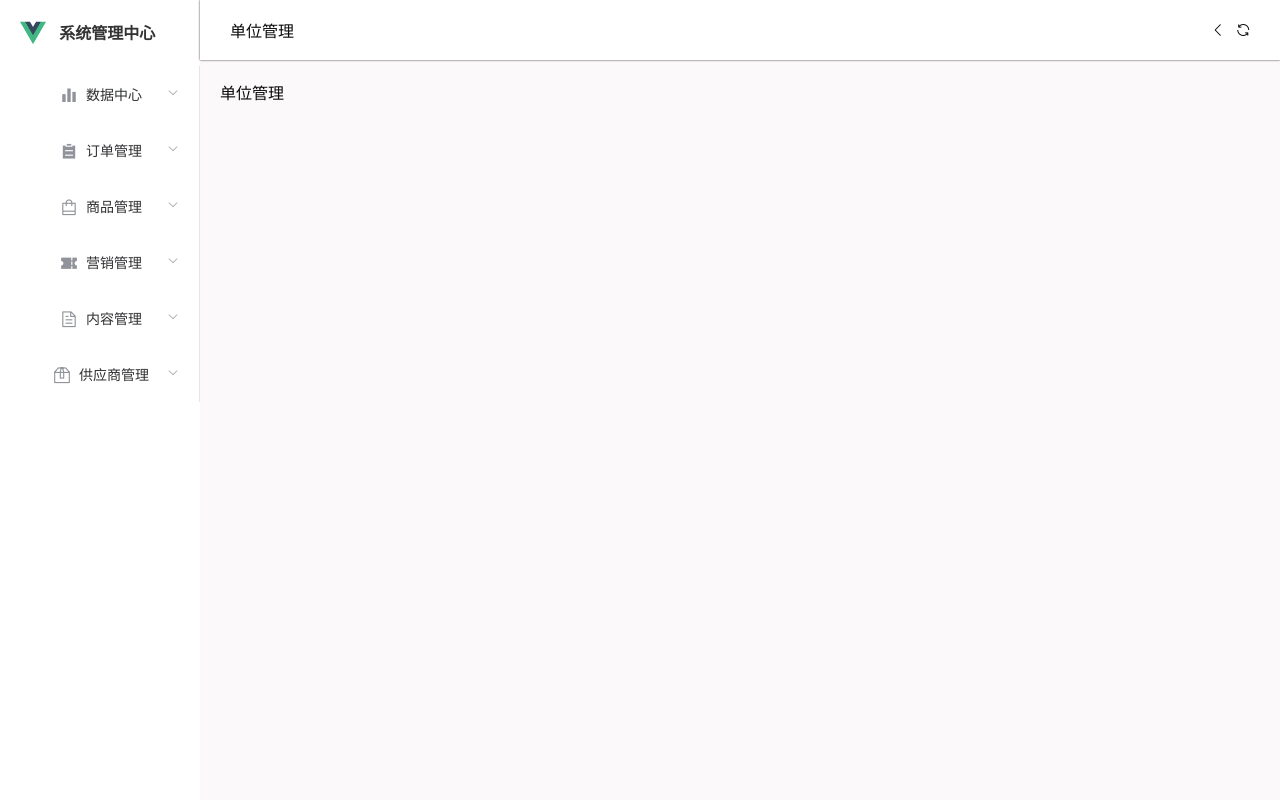
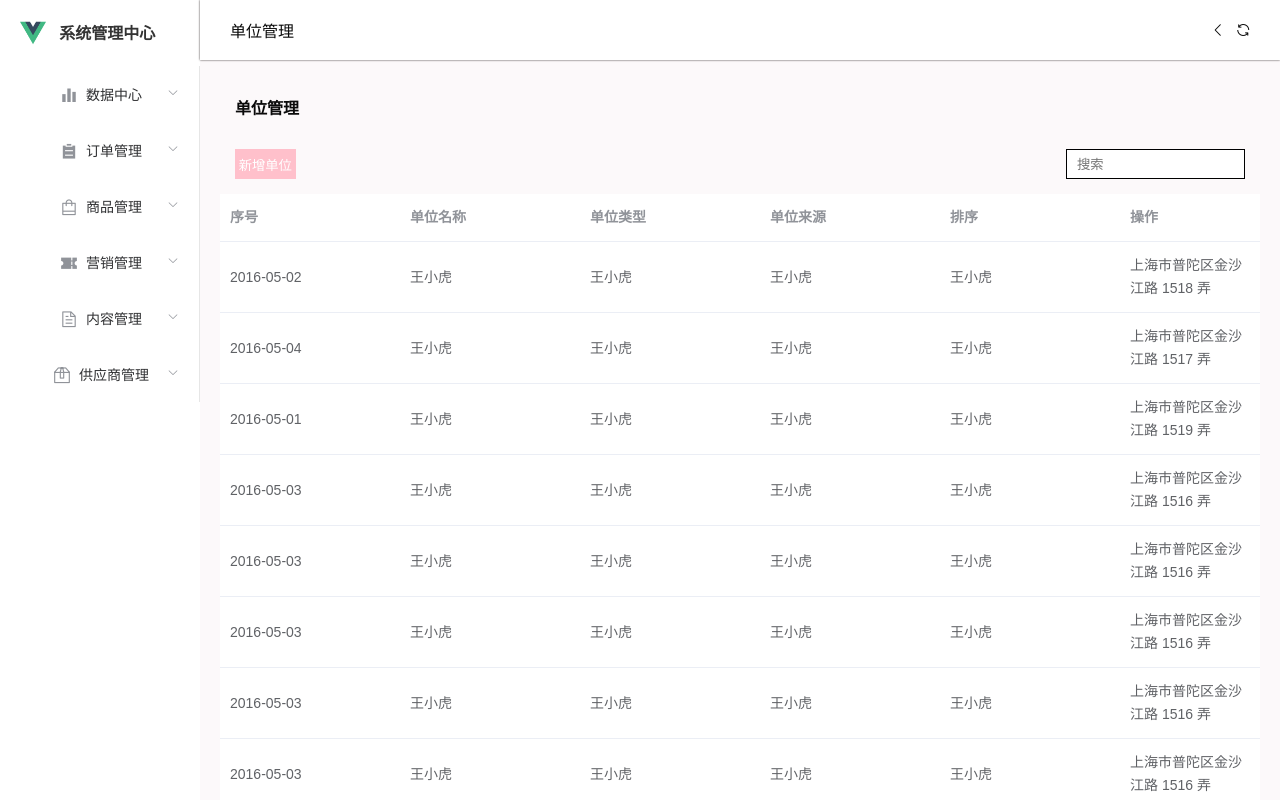
Before and after one commit to bo-ddd/union-b, a Vue app: page /commodity/unit in a window 1280 px wide. Built offline with nearby package versions, Linux system fonts and the light colour scheme.

Commit message:
更新了单位管理样式

```diff
--- a/src/views/commodity/Unit.vue
+++ b/src/views/commodity/Unit.vue
@@ -1,15 +1,149 @@
 <template>
-  <div>
-     单位管理
+  <div class="wrap">
+    <div class="title">
+      <span>单位管理</span>
+    </div>
+    <div class="Company">
+      <button>新增单位</button>
+      <input type="text" name="" id="" placeholder="搜索">
+    </div>
+    <div class="table">
+      <el-table :data="tableData" style="width: 100%">
+        <el-table-column prop="date" label="序号" width="180">
+        </el-table-column>
+        <el-table-column prop="name" label="单位名称" width="180">
+        </el-table-column>
+        <el-table-column prop="name" label="单位类型" width="180">
+        </el-table-column>
+        <el-table-column prop="name" label="单位来源" width="180">
+        </el-table-column>
+        <el-table-column prop="name" label="排序" width="180">
+        </el-table-column>
+        <el-table-column prop="address" label="操作">
+        </el-table-column>
+      </el-table>
+    </div>
   </div>
 </template>
 
 <script>
 export default {
-
+   data() {
+        return {
+          tableData: [{
+            date: '2016-05-02',
+            name: '王小虎',
+            address: '上海市普陀区金沙江路 1518 弄'
+          }, {
+            date: '2016-05-04',
+            name: '王小虎',
+            address: '上海市普陀区金沙江路 1517 弄'
+          }, {
+            date: '2016-05-01',
+            name: '王小虎',
+            address: '上海市普陀区金沙江路 1519 弄'
+          },
+          {
+            date: '2016-05-03',
+            name: '王小虎',
+            address: '上海市普陀区金沙江路 1516 弄'
+          },
+          {
+            date: '2016-05-03',
+            name: '王小虎',
+            address: '上海市普陀区金沙江路 1516 弄'
+          },
+          {
+            date: '2016-05-03',
+            name: '王小虎',
+            address: '上海市普陀区金沙江路 1516 弄'
+          },
+          {
+            date: '2016-05-03',
+            name: '王小虎',
+            address: '上海市普陀区金沙江路 1516 弄'
+          },
+          {
+            date: '2016-05-03',
+            name: '王小虎',
+            address: '上海市普陀区金沙江路 1516 弄'
+          },
+          {
+            date: '2016-05-03',
+            name: '王小虎',
+            address: '上海市普陀区金沙江路 1516 弄'
+          },
+          {
+            date: '2016-05-03',
+            name: '王小虎',
+            address: '上海市普陀区金沙江路 1516 弄'
+          },
+          {
+            date: '2016-05-03',
+            name: '王小虎',
+            address: '上海市普陀区金沙江路 1516 弄'
+          },
+          {
+            date: '2016-05-03',
+            name: '王小虎',
+            address: '上海市普陀区金沙江路 1516 弄'
+          },
+          {
+            date: '2016-05-03',
+            name: '王小虎',
+            address: '上海市普陀区金沙江路 1516 弄'
+          },
+          {
+            date: '2016-05-03',
+            name: '王小虎',
+            address: '上海市普陀区金沙江路 1516 弄'
+          },
+          {
+            date: '2016-05-03',
+            name: '王小虎',
+            address: '上海市普陀区金沙江路 1516 弄'
+          },
+          {
+            date: '2016-05-03',
+            name: '王小虎',
+            address: '上海市普陀区金沙江路 1516 弄'
+          },
+          {
+            date: '2016-05-03',
+            name: '王小虎',
+            address: '上海市普陀区金沙江路 1516 弄'
+          },
+          ]
+        }
+      }
 }
 </script>
 
 <style lang="scss" scoped>
-
+.wrap{
+  width: 100%;
+  height: calc(100vh - 100px);
+  & .title{
+    padding: 15px;
+    font-weight: 800;
+  }
+  & .Company{
+    padding: 15px;
+    display: flex;
+    justify-content: space-between;
+    & button{
+      width: 6%;
+      height: 30px;
+      background-color: pink;
+      color: white;
+    }
+    & input{
+      border: 1px solid black;
+      text-indent: 10px;
+    }
+  }
+  & .table{
+    width: 100%;
+  }
+}
 </style>
```
